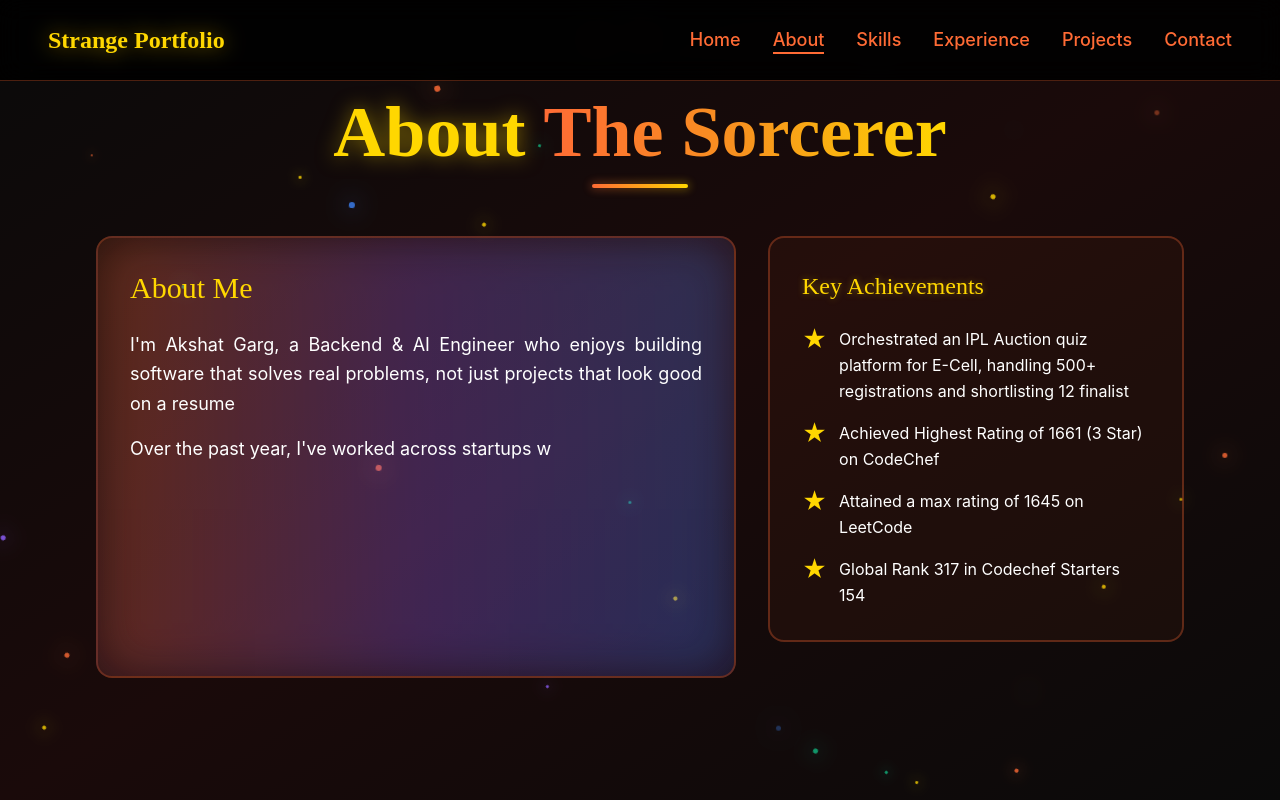
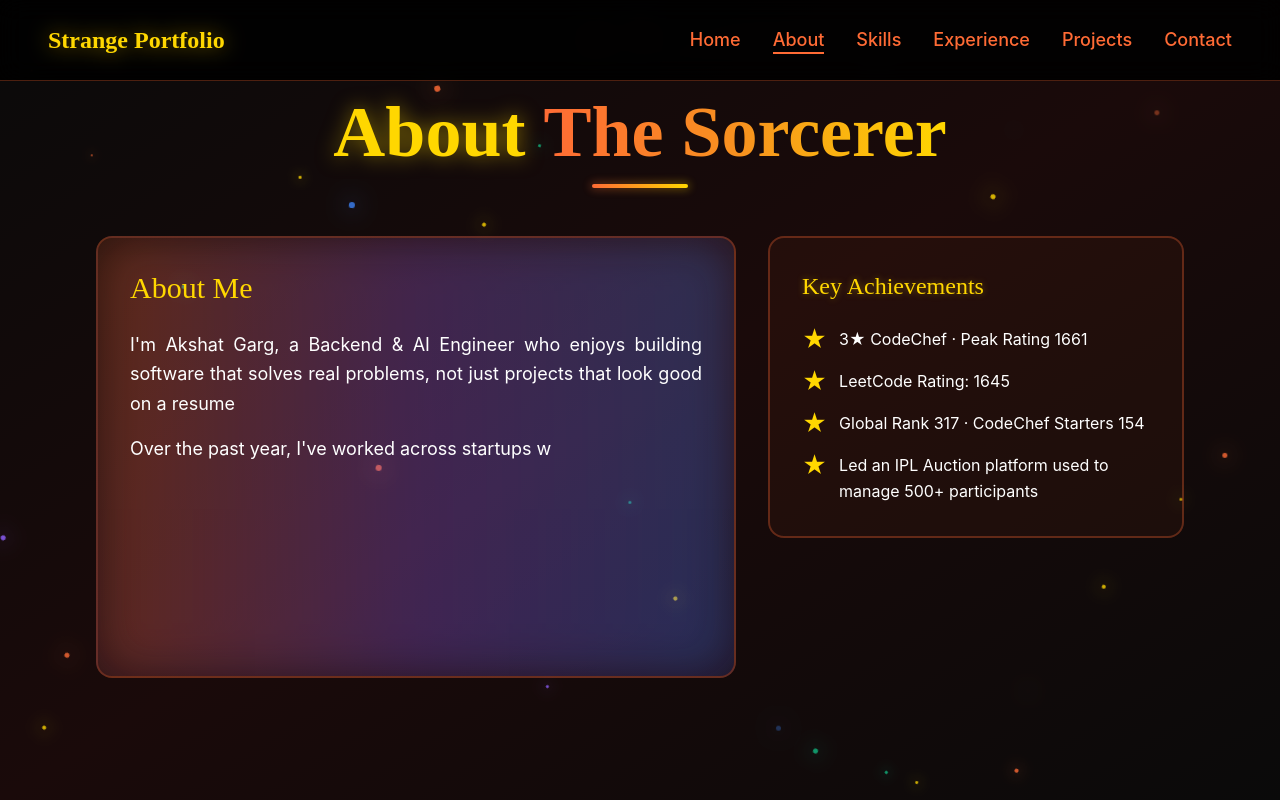
Before and after one commit to AkshatGarg952/My-Portfolio, a React (Vite) app: page /about in a window 1280 px wide. Built offline with nearby package versions, Linux system fonts and the light colour scheme.

Commit message:
Update EducationCard.jsx

```diff
--- a/src/components/EducationCard.jsx
+++ b/src/components/EducationCard.jsx
@@ -1,9 +1,9 @@
 export default function EducationCard() {
   const achievements = [
-    "Orchestrated an IPL Auction quiz platform for E-Cell, handling 500+ registrations and shortlisting 12 finalist",
-    "Achieved Highest Rating of 1661 (3 Star) on CodeChef",
-    "Attained a max rating of 1645 on LeetCode",
-    "Global Rank 317 in Codechef Starters 154",
+    "3★ CodeChef · Peak Rating 1661",
+    "LeetCode Rating: 1645",
+    "Global Rank 317 · CodeChef Starters 154",
+    "Led an IPL Auction platform used to manage 500+ participants",
   ];
 
   return (
```
